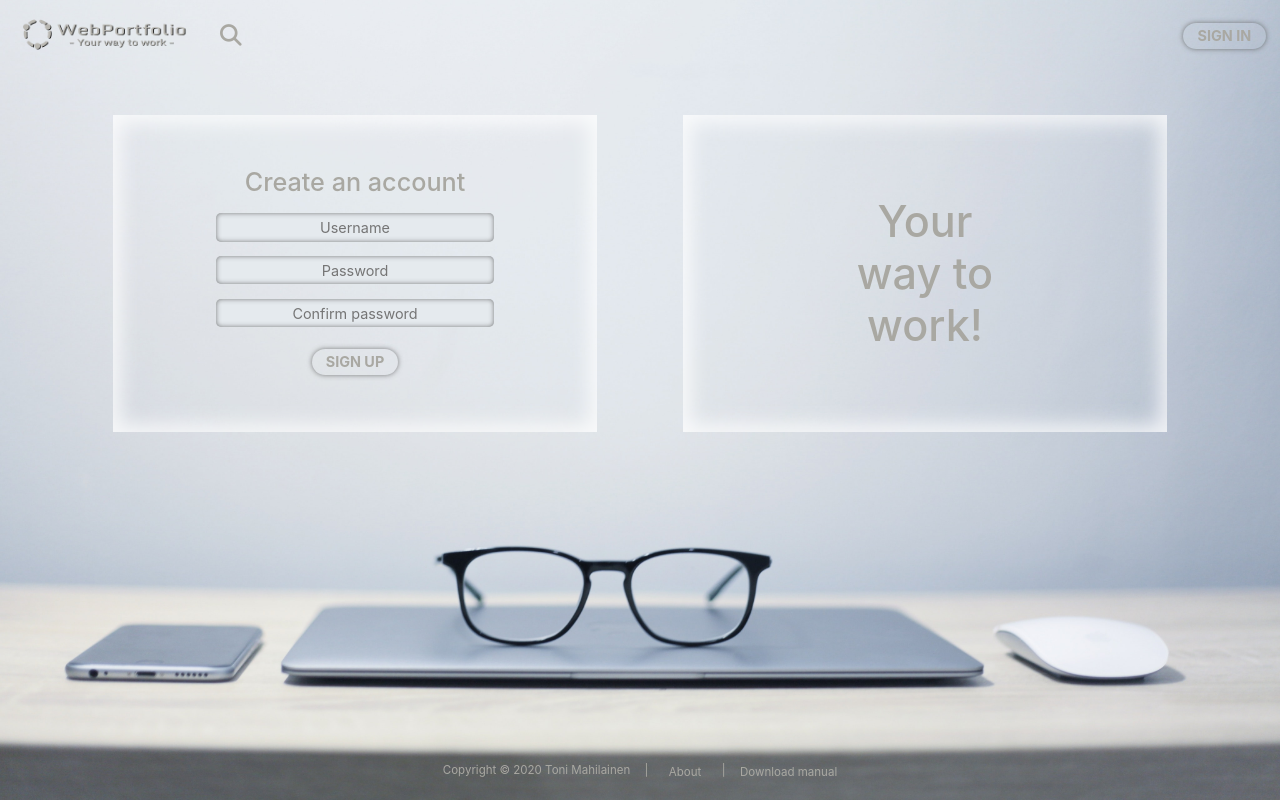
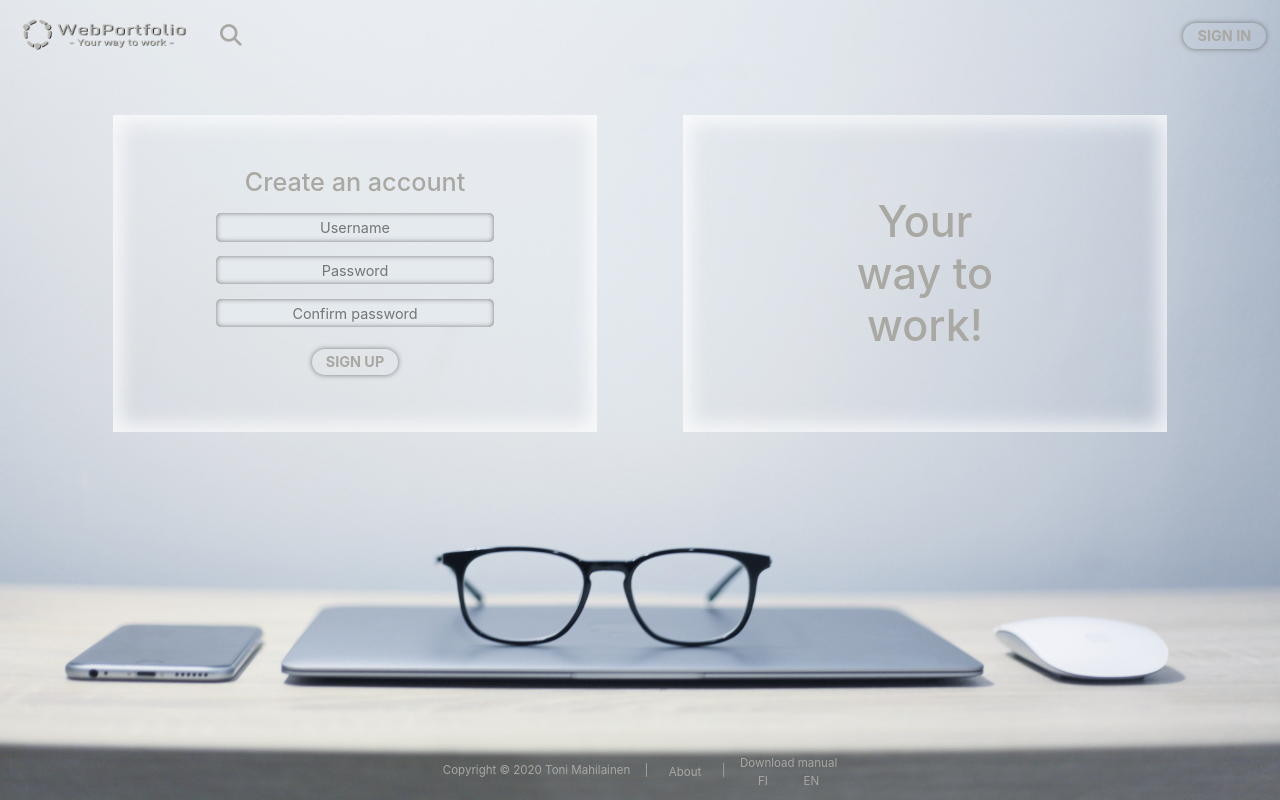
Before and after one commit to toni-mahilainen/WebPortfolio, a React (Create React App) app: page / in a window 1280 px wide. Built offline with nearby package versions, Linux system fonts and the light colour scheme.

Commit message:
Lontoon kieliselle manuaalille linkki lisätty footeriin

```diff
--- a/src/Components/Footer/footer.css
+++ b/src/Components/Footer/footer.css
@@ -37,9 +37,20 @@ footer .col {
     padding: 0 1rem;
 }
 
-#downloadManualLink,
+#linkWrapper {
+    display: flex;
+    padding-top: .2rem;
+}
+
+#downloadManualLinkFi,
+#downloadManualLinkEn,
 #showAboutModal {
     color: rgb(169, 168, 162);
+}
+
+#downloadManualLinkFi,
+#downloadManualLinkEn {
+    margin: auto;
 }
 
 #showAboutModal {
@@ -48,7 +59,8 @@ footer .col {
     outline: none;
 }
 
-#downloadManualLink:hover,
+#downloadManualLinkFi:hover,
+#downloadManualLinkEn:hover,
 #showAboutModal:hover {
     color: rgb(190, 189, 182);
 }
--- a/src/Components/Footer/footer.jsx
+++ b/src/Components/Footer/footer.jsx
@@ -35,7 +35,13 @@ class Footer extends Component {
                             <small className="footerDivider">|</small>
                             <button id="showAboutModal" onClick={this.openAboutModal}><small>About</small></button>
                             <small className="footerDivider">|</small>
-                            <a id="downloadManualLink" target="blank_" href="https://webportfolio.blob.core.windows.net/manuals/WebPortfolio_manual_fi.pdf?sp=r&st=2020-10-19T16:43:07Z&se=2021-10-19T00:43:07Z&spr=https&sv=2019-12-12&sr=b&sig=LiLm%2B8gGLN44EuAQi%2B54lwKGKcTJpCqDDxKFx2qmKqc%3D"><small>Download manual</small></a>
+                            <div>
+                                <small>Download manual</small>
+                                <div id="linkWrapper">
+                                    <a id="downloadManualLinkFi" target="blank_" href="https://webportfolio.blob.core.windows.net/manuals/WebPortfolio_manual_fi.pdf?sp=r&st=2020-10-19T16:43:07Z&se=2021-10-19T00:43:07Z&spr=https&sv=2019-12-12&sr=b&sig=LiLm%2B8gGLN44EuAQi%2B54lwKGKcTJpCqDDxKFx2qmKqc%3D"><small>FI</small></a>
+                                    <a id="downloadManualLinkEn" target="blank_" href="https://webportfolio.blob.core.windows.net/manuals/WebPortfolio_manual_fi.pdf?sp=r&st=2020-10-19T16:43:07Z&se=2021-10-19T00:43:07Z&spr=https&sv=2019-12-12&sr=b&sig=LiLm%2B8gGLN44EuAQi%2B54lwKGKcTJpCqDDxKFx2qmKqc%3D"><small>EN</small></a>
+                                </div>
+                            </div>
                         </Col>
                     </Row>
                 </Container>
--- a/src/Components/Main/main.jsx
+++ b/src/Components/Main/main.jsx
@@ -33,14 +33,16 @@ class Main extends Component {
         let header = document.getElementById("header");
         let footer = document.getElementById("footer");
         let footerDividers = document.getElementsByClassName("footerDivider");
-        let downloadManualLink = document.getElementById("downloadManualLink");
+        let downloadManualLinkFi = document.getElementById("downloadManualLinkFi");
+        let downloadManualLinkEn = document.getElementById("downloadManualLinkEn");
         let showAboutModal = document.getElementById("showAboutModal");
         header.style.backgroundColor = "transparent";
         footer.classList.remove("darker");
         [...footerDividers].forEach(element => {
             element.classList.remove("darker")
         });
-        downloadManualLink.classList.remove("darker");
+        downloadManualLinkFi.classList.remove("darker");
+        downloadManualLinkEn.classList.remove("darker");
         showAboutModal.classList.remove("darker");
     }
 
```
